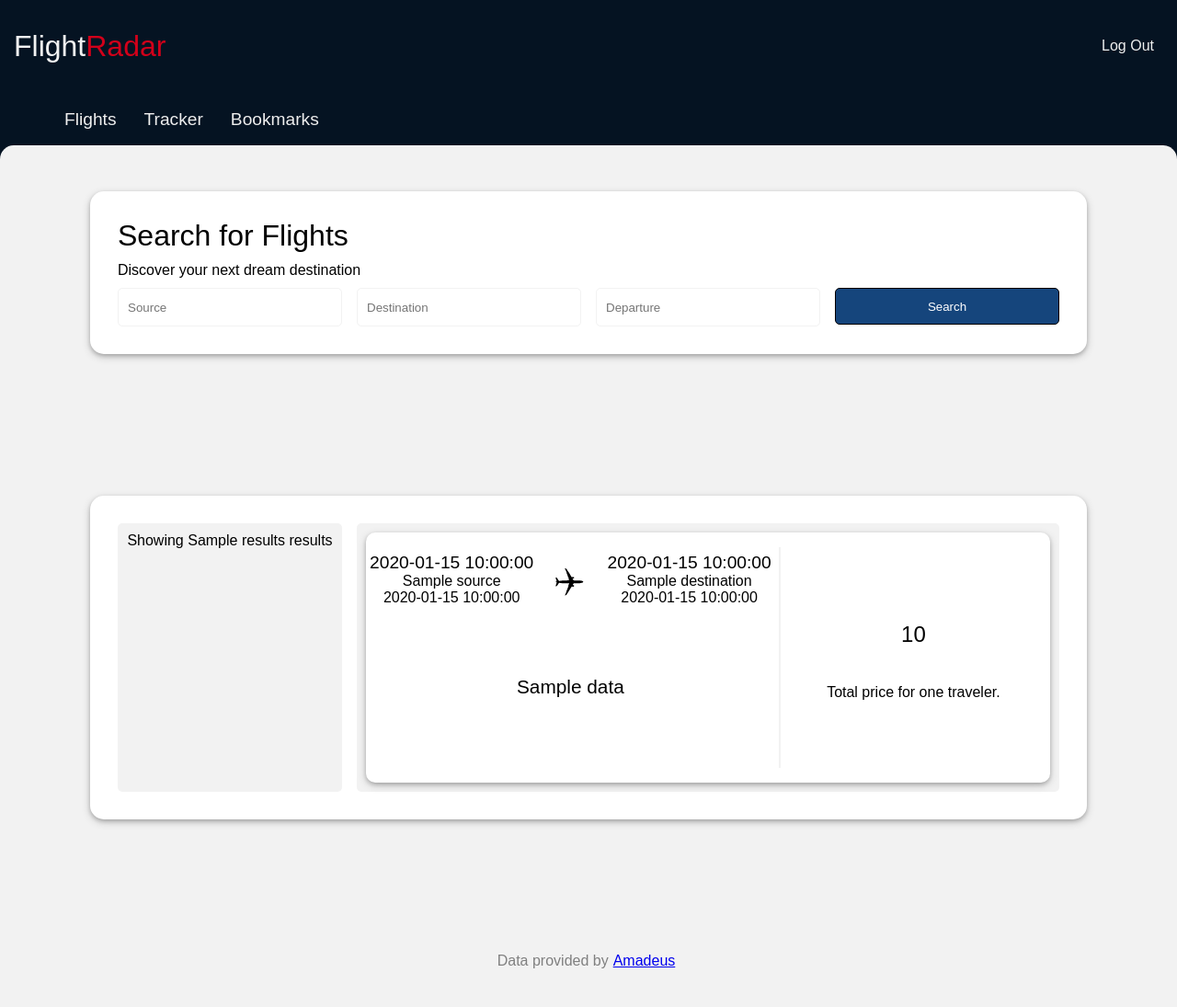
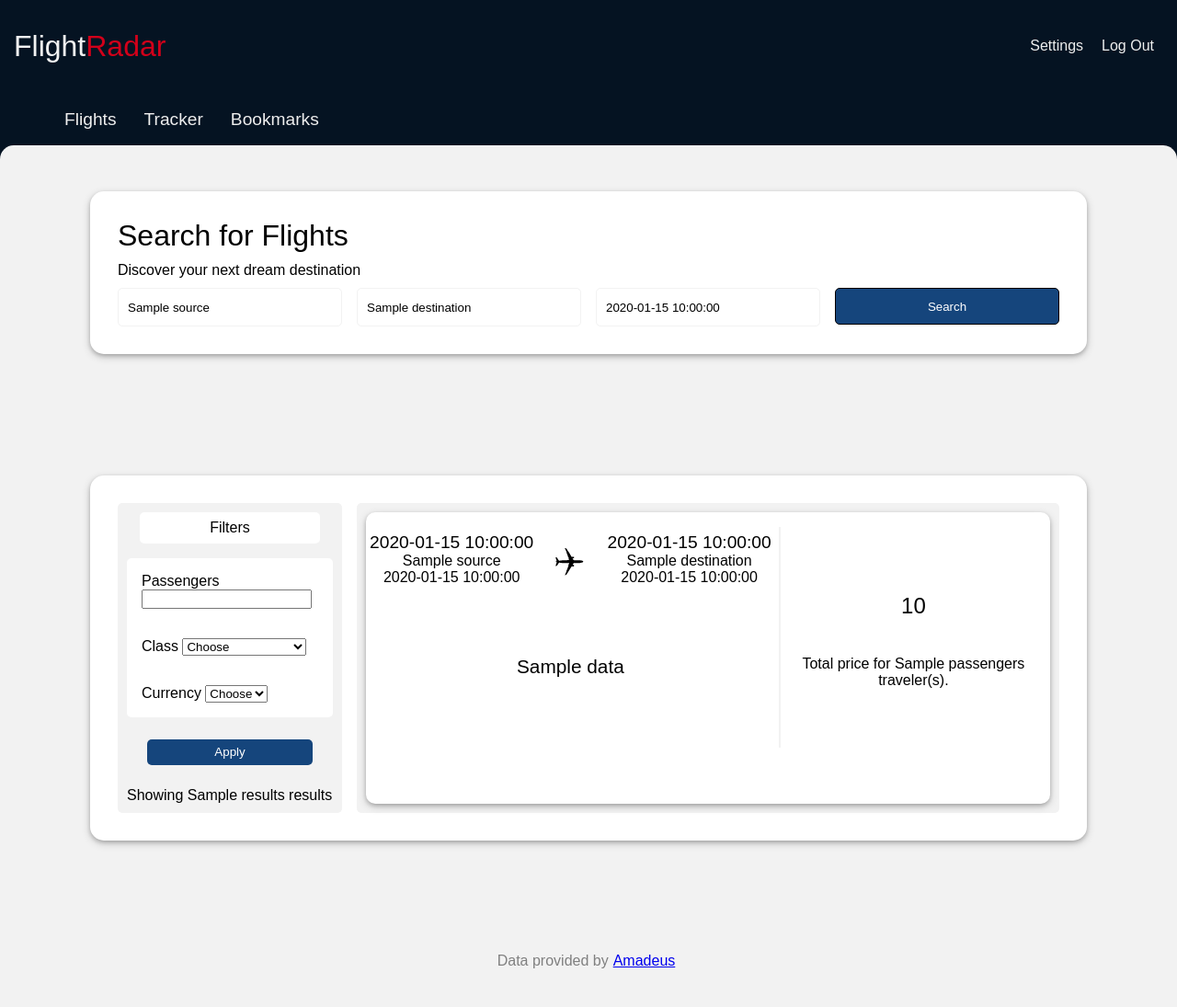
Before and after one commit to sobanh/cs50x-project, a Flask app: template templates/flights.html in a window 1280 px wide. Shown: the whole page at 92% size. Run offline with Flask 2, Linux system fonts and the light colour scheme; a user stored in the database is signed in; the template is opened without the code that fills it: most values are stand-ins (such as "Sample title", 1, 10 or a date in 2020); some libraries are stand-ins or nearby versions.

Commit message:
Added filters

```diff
--- a/app.py
+++ b/app.py
@@ -146,15 +146,26 @@ def flights():
         destination = request.form.get("destination").upper().strip()
         date = request.form.get("departure")
 
+        passengers = request.form.get("passengers")
+        travelClass = request.form.get('class')
+        currency = request.form.get("currency")
+
+        if not passengers:
+            passengers = 1
+        if not travelClass:
+            travelClass = 'ECONOMY'
+        if not currency:
+            currency = 'INR'
+
         # Validating input
         if not (source and destination and date):
             return apology("Invalid input")
 
         # Lookup data
-        dataset = lookup(source, destination, date)
+        dataset = lookup(source, destination, date, passengers, travelClass, currency)
         if dataset:
             info = extract_data(dataset)
-            return render_template("flights.html", dataset=info, results=len(info))
+            return render_template("flights.html", dataset=info, results=len(info), date=date, passengers=passengers)
         else:
             return apology("No results found")
 
@@ -229,3 +240,8 @@ def remove():
         flightCode = request.form.get("flight-iata")
         db.execute("DELETE FROM bookmarks WHERE flight_iata = ? AND user_id = ?", flightCode, session["user_id"])
     return redirect("/bookmarks")
+
+
+@app.route("/settings")
+def settings():
+    return render_template("settings.html")
--- a/static/styles.css
+++ b/static/styles.css
@@ -343,15 +343,48 @@ footer a {
     grid-template-columns: repeat(12, 1fr);;
 }
 
-.results-container .filters {
+.results-container .filters-container {
     padding: 10px;
     background-color: #f2f2f2;
     border-radius: 5px;
     grid-column: span 3/ auto;
     display: flex;
-    justify-content: center;
+    justify-content: flex-start;
+    align-items: flex-start;
+    flex-direction: column;
+    gap: 1rem;
+}
+
+.filters-container .title {
+    align-self: center;
+    border-radius: 5px;
+    background-color: white;
+    width: 80%;
+    padding: 0.5em;
+    text-align: center;
+}
+
+.apply {
+    align-self: center;
+    width: 80%;
+    padding: 0.5em;
+    text-align: center;
+}
+
+.apply button {
+    width: 100%;
+}
+
+.filters {
+    border-radius: 5px;
+    background-color: white;
+    padding: 1em;
+    display: flex;
+    flex-direction: column;
+    gap: 2rem;
     align-items: flex-start;
 }
+
 
 .results-container .results {
     border-radius: 5px;
@@ -520,7 +553,7 @@ footer a {
     align-items: center;
 }
 
-.bookmark-btn button, .track-btn button {
+.bookmark-btn button, .track-btn button, .apply button {
     border: none;
     background: #15457c;
     color: #fff;
@@ -605,7 +638,7 @@ svg {
     justify-content: flex-start;
 }
 
-.bookmarks-container {
+.bookmarks-container, .settings-container {
      width: 80%;
      max-width: 1036px;
      padding: 30px;
@@ -634,7 +667,7 @@ svg {
 }
 
 
-.track-btn button, .remove-btn button {
+.track-btn button, .remove-btn button, .apply button {
     min-width: 60px;
 }
 
@@ -653,6 +686,10 @@ svg {
     border: #D2001A solid 1px;
     background:#fff;
 }
+
+/* .settings-container {
+    border: 1px solid black;
+} */
 
 @media only screen and (max-width:700px) {
     .flight-container {
@@ -673,7 +710,7 @@ svg {
         padding: 10px;
     }
 
-    .results-container .filters {
+    .results-container .filters-container {
         grid-column: span 12/ auto;
     }
 
--- a/templates/flights.html
+++ b/templates/flights.html
@@ -16,7 +16,7 @@
         <form action="/flights" method="post">
           <div class="searchbox">
               <div class="source-box">
-                  <input class="source-city" type="text" autocomplete="off" placeholder="Source" name="source">
+                  <input class="source-city" type="text" autocomplete="off" placeholder="Source" {%if dataset %}value="{{dataset[0]['source']}}"{%endif%} name="source">
                   <ul class="options-list">
                       <!-- <li class="source-option">
                           <div class="airport-name"> <span>BOM</span> Chhatrapati Shivaji International Airport</div>
@@ -25,25 +25,56 @@
                   </ul>
               </div>
               <div class="destination-box">
-                  <input class="destination-city" type="text" autocomplete="off" placeholder="Destination" name="destination">
+                  <input class="destination-city" type="text" autocomplete="off" placeholder="Destination" v {%if dataset %}value="{{dataset[0]['destination']}}"{%endif%} name="destination">
                   <ul class="options-list">
                       <!-- <li class="destination-option">
                           <div class="airport-name"> <span>BOM</span> Chhatrapati Shivaji International Airport</div>
                           <div class="airport-location">Mumbai, Maharashtra, IN</div> -->
                   </ul>
               </div>
-              <input type="text" placeholder="Departure" onfocus="(this.type='date')" name="departure">
+              <input type="text" placeholder="Departure" onfocus="(this.type='date')"  {%if dataset %}value="{{date}}"{%endif%} name="departure">
               <button type="submit" action="#">Search</button>
           </div>
-      </form>
     </div>
 </div>
 <div class="bg-light">
     {% if dataset %}
     <div class="flight-container">
          <div class="results-container">
-             <div class="filters">
+             <div class="filters-container">
+               <div class="title">Filters</div>
+               <div class="filters">
+                 <div class="passengers">
+                  Passengers
+                  <input type="number" name="passengers"  {%if dataset %}value="{{passengers}}"{%endif%} >
+                 </div>
+                 <div class="class">
+                    Class
+                    <select name="class">
+                      <option disabled selected>Choose</option>
+                      <option value="ECONOMY">Economy</option>
+                      <option value="PREMIUM_ECONOMY">Premium Economy</option>
+                      <option value="BUSINESS">Business</option>
+                      <option value="FIRST">First</option>
+                    </select>
+                 </div>
+                 <div class="currency">
+                  Currency
+                  <select name="currency">
+                    <option disabled selected>Choose</option>
+                    <option value="INR">INR</option>
+                    <option value="USD">USD</option>
+                    <option value="EUR">EUR</option>
+                    <option value="AED">AED</option>
+                  </select>
+                </div>
+               </div>
+               <div class="apply">
+                <button type="submit">Apply</button>
+               </div>
+               <div>
                 Showing {{results}} results
+               </div>
             </div>
             <div class="results">
                 {% for data in dataset %}
@@ -214,7 +245,7 @@
                     </div>
                     <div class="flight-price">
                         <p class="price"> {{data['price']}} </p>
-                        <p class="price-text">Total price for one traveler.</p>
+                        <p class="price-text">Total price for {{passengers}} traveler(s).</p>
                     </div>
                 </div>
                 {% endfor %}
@@ -222,6 +253,7 @@
         </div>
      </div>
     {% endif %}
+    </form>
 </div>
 {% endblock %}
 
--- a/templates/layout.html
+++ b/templates/layout.html
@@ -15,6 +15,9 @@
                     </a>
                     <ul class="login-buttons">
                         {%if session["user_id"] %}
+                        <li class="nav-item">
+                            <a class="nav-link" href="/settings">Settings</a>
+                        </li>
                         <li class="nav-item">
                             <a class="nav-link" href="/logout">Log Out</a>
                         </li>
```
Also changed, not shown: helpers.py (+4 -3 lines), README.md, airlines.db, static/preview/results.png.
